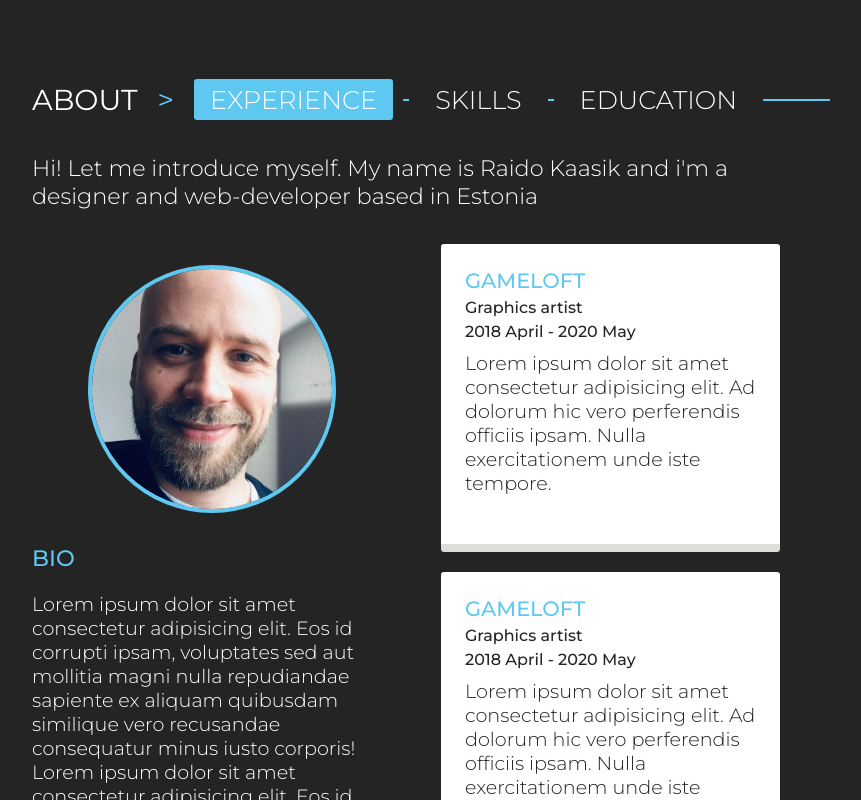
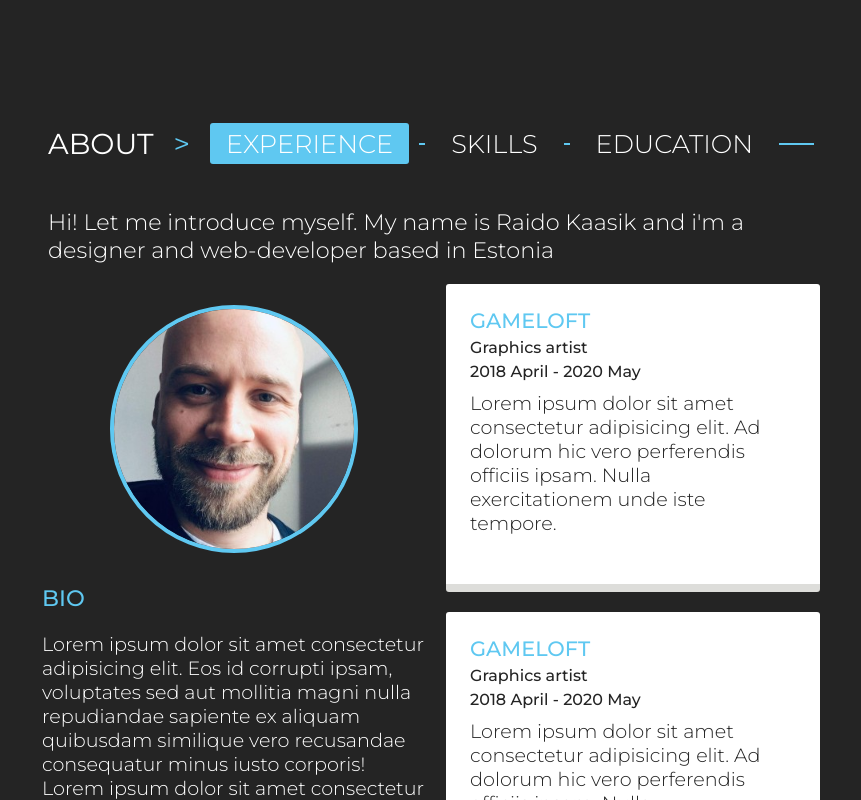
Before and after one commit to raidokaasik/my-site, a React (Create React App) app: page / in a window 1280 px wide. Shown: the part 1380-2180 px from the top of the page, without its empty margins (209-1070 px from the left). Built offline with nearby package versions, Linux system fonts and the light colour scheme.

Commit message:
"modifications"

```diff
--- a/src/Components/About/About.css
+++ b/src/Components/About/About.css
@@ -11,54 +11,6 @@
   width: 100%;
   min-height: 200px;
 }
-#about-heading-lg {
-  color: #fff;
-  font-weight: 400;
-}
-
-#about-heading-sm {
-  padding: 1.5rem 0;
-  font-weight: 300;
-  font-size: 1.4rem;
-}
-.layout-grid {
-  display: grid;
-  grid-template-columns: repeat(2, 1fr);
-}
-.about-content {
-  display: flex;
-  flex-direction: column;
-  width: 90%;
-  height: 100%;
-  align-items: center;
-}
-.about-info {
-  display: flex;
-  flex-direction: column;
-  width: 90%;
-  align-items: center;
-}
-.about-info h3 {
-  display: flex;
-  align-self: flex-start;
-
-  color: var(--secondary-color);
-  font-weight: 500;
-  font-size: 1.4rem;
-}
-
-.about-info p {
-  margin: 20px 0 20px 0;
-  font-weight: 300;
-  font-size: 1.2rem;
-}
-
-.about-break {
-  background: var(--secondary-color);
-  width: 100%;
-  height: 2px;
-}
-
 .about-container {
   width: 70%;
   display: flex;
@@ -67,25 +19,56 @@
   justify-content: center;
   margin: auto;
 }
+#about-heading-lg {
+  color: #fff;
+  font-weight: 400;
+}
 
-.about-menu {
+#about-heading-sm {
+  width: 100%;
+  padding: 4px 16px 10px 16px;
+
+  font-weight: 300;
+  font-size: 1.4rem;
+}
+.layout-grid {
+  /* padding: 0 70px; */
   width: 100%;
   display: flex;
-  gap: 10px;
-  flex-flow: row;
+  flex-direction: row;
+  /* align-items: center; */
+  justify-content: center;
+  /* display: grid;
+  grid-template-columns: repeat(2, 1fr); */
+}
+.about-menu {
+  padding: 4px 16px 10px 16px;
+  margin: 60px 0 30px 0;
+  width: 100%;
+  display: flex;
+  flex-direction: row;
   justify-content: center;
   align-items: center;
-  margin-top: 20px;
-  margin-bottom: 10px;
+  gap: 10px;
 }
+.about-content {
+  display: flex;
+  flex-direction: column;
+  width: 100%;
+  /* width: 500px; */
+  height: 100%;
+  align-items: center;
+}
+.about-info {
+  display: flex;
+  padding: 0 10px;
+  align-items: center;
+  flex-direction: column;
+  width: 100%;
+  /* width: 500px; */
 
-.about-title-and-arrow {
-  font-weight: 400px;
-  display: flex;
-  flex-flow: row;
-  font-size: 1.8rem;
+  align-items: center;
 }
-
 .about-menu-buttons {
   width: 100%;
   display: flex;
@@ -117,6 +100,35 @@
   color: #fff;
   outline: none;
 }
+
+.about-info h3 {
+  display: flex;
+  align-self: flex-start;
+
+  color: var(--secondary-color);
+  font-weight: 500;
+  font-size: 1.4rem;
+}
+
+.about-info p {
+  margin: 20px 0 20px 0;
+  font-weight: 300;
+  font-size: 1.2rem;
+}
+
+.about-break {
+  background: var(--secondary-color);
+  width: 100%;
+  height: 2px;
+}
+
+.about-title-and-arrow {
+  font-weight: 400px;
+  display: flex;
+  flex-flow: row;
+  font-size: 1.8rem;
+}
+
 /* .about-button:after {
   right: 25px;
   background: var(--secondary-color);
@@ -148,11 +160,20 @@
   .about-menu {
     gap: 0;
   }
+  .about-container {
+    width: 70%;
+    display: flex;
+    flex-flow: column;
+    align-items: center;
+    justify-content: center;
+    margin: auto;
+  }
   .about-menu-buttons button {
     margin: 0 2px;
   }
 
   .layout-grid {
+    padding: 0 70px;
     display: flex;
     justify-content: center;
     align-items: center;
```
